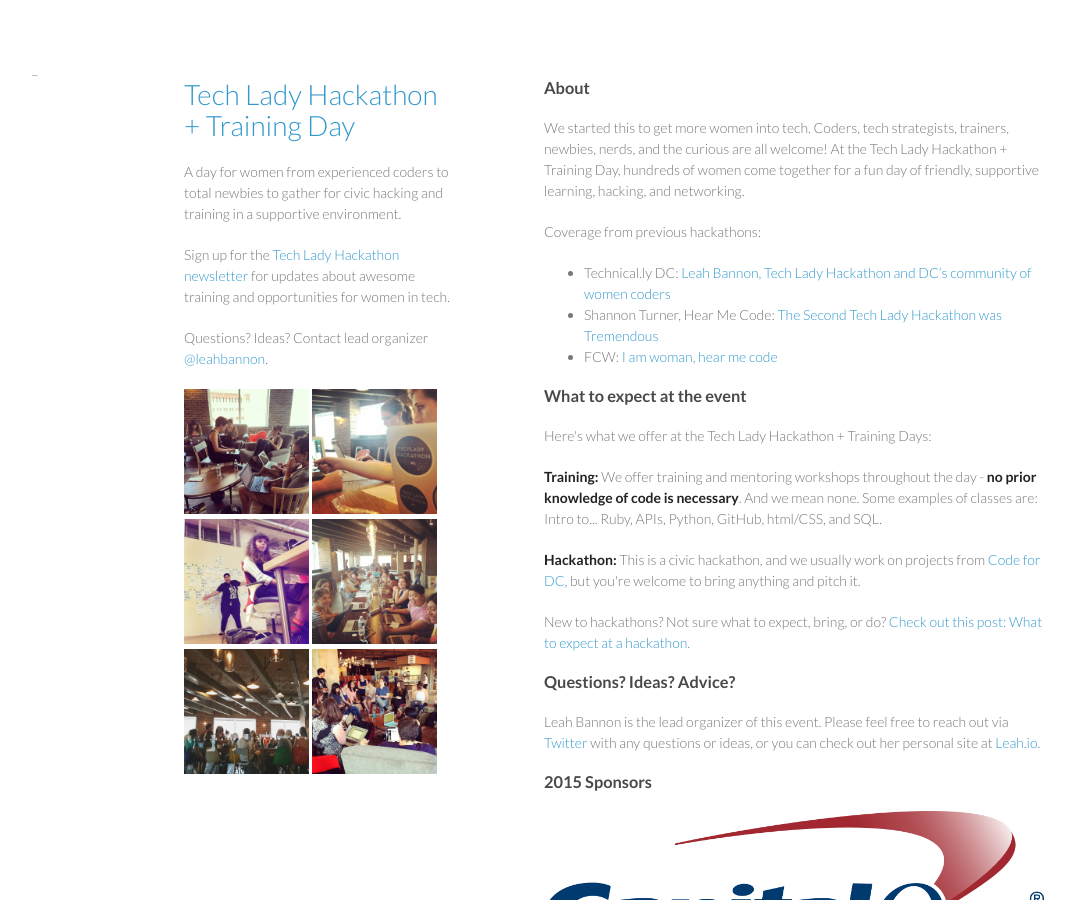
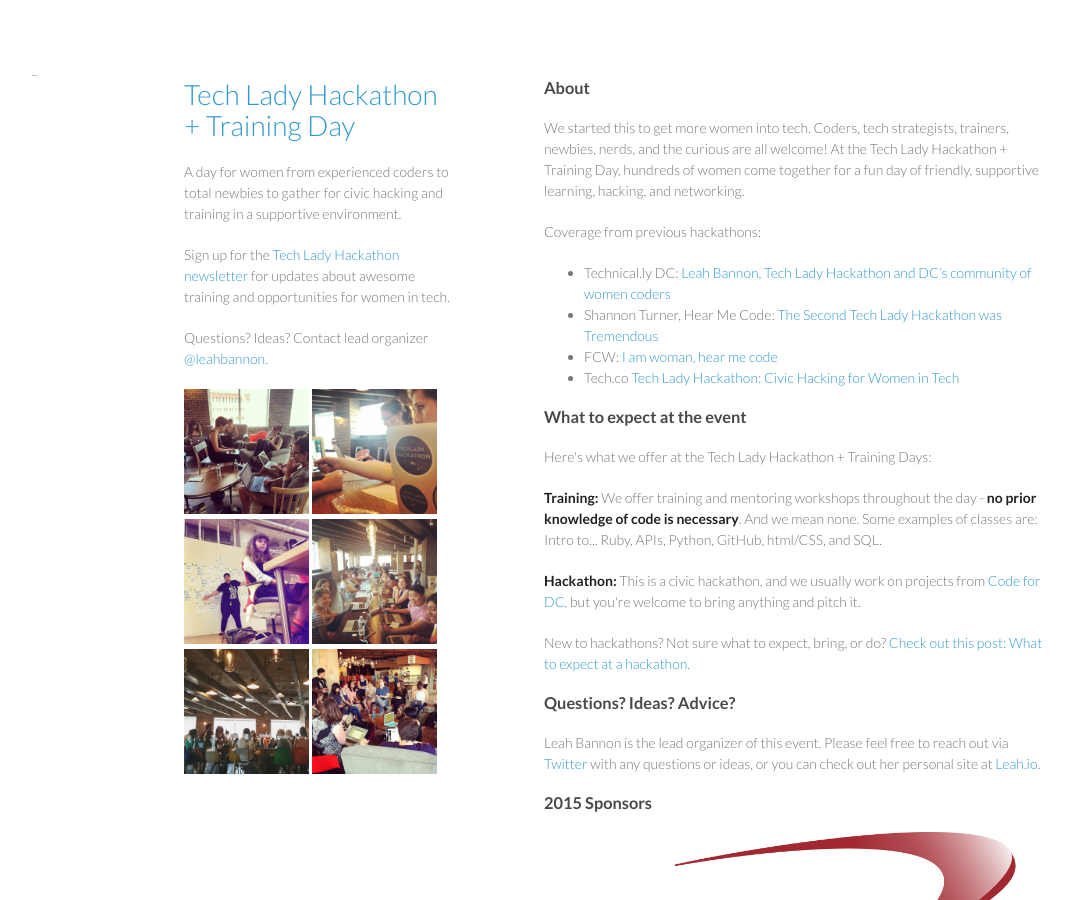
Before and after one commit to leahbannon/techladyhackathon, a Jekyll site: the page built from index.html, in a window 1280 px wide and 900 px high. Shown: the whole window, without its empty margins (26-1101 px from the left). Built offline with Jekyll 4.4.1, drawn with Linux system fonts in a browser that asks for light colours.

Commit message:
Update index.html

```diff
--- a/index.html
+++ b/index.html
@@ -12,6 +12,7 @@ published: true
   <li>Technical.ly DC: <a href="http://technical.ly/dc/2015/08/12/leah-bannon-tech-lady-hackathon/">Leah Bannon, Tech Lady Hackathon and DC’s community of women coders</a></li>
   <li>Shannon Turner, Hear Me Code: <a href="http://codefordc.org/blog/2014/07/28/techlady-hackathon-recap.html">The Second Tech Lady Hackathon was Tremendous</a></li>
   <li>FCW: <a href="https://fcw.com/articles/2015/07/14/tech-lady-hackathon.aspx">I am woman, hear me code</a></li>
+  <li>Tech.co <a href="http://tech.co/tech-lady-hackathon-civic-hacking-women-tech-2015-02">Tech Lady Hackathon: Civic Hacking for Women in Tech</a></li>
 </ul>
 
 <h3>What to expect at the event</h3>
```
